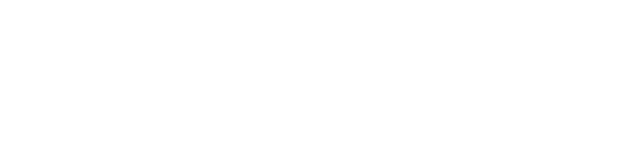
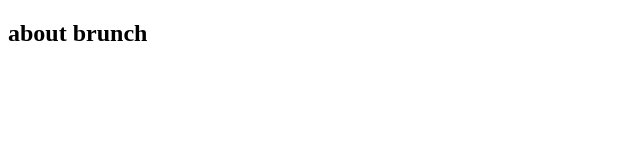
Before and after one commit to ximzzzzz/git_learn, a plain HTML site: page index.html in a window 1280 px wide. Shown: the whole page, without its empty margins (0-640 px from the left). Drawn offline with Linux system fonts and the light colour scheme.

Commit message:
git about

```diff
--- a/index.html
+++ b/index.html
@@ -7,6 +7,6 @@
     <title>Document</title>
 </head>
 <body>
-
+    <h2>about brunch</h2>
 </body>
 </html>
```
Also changed, not shown: 1 other file.
